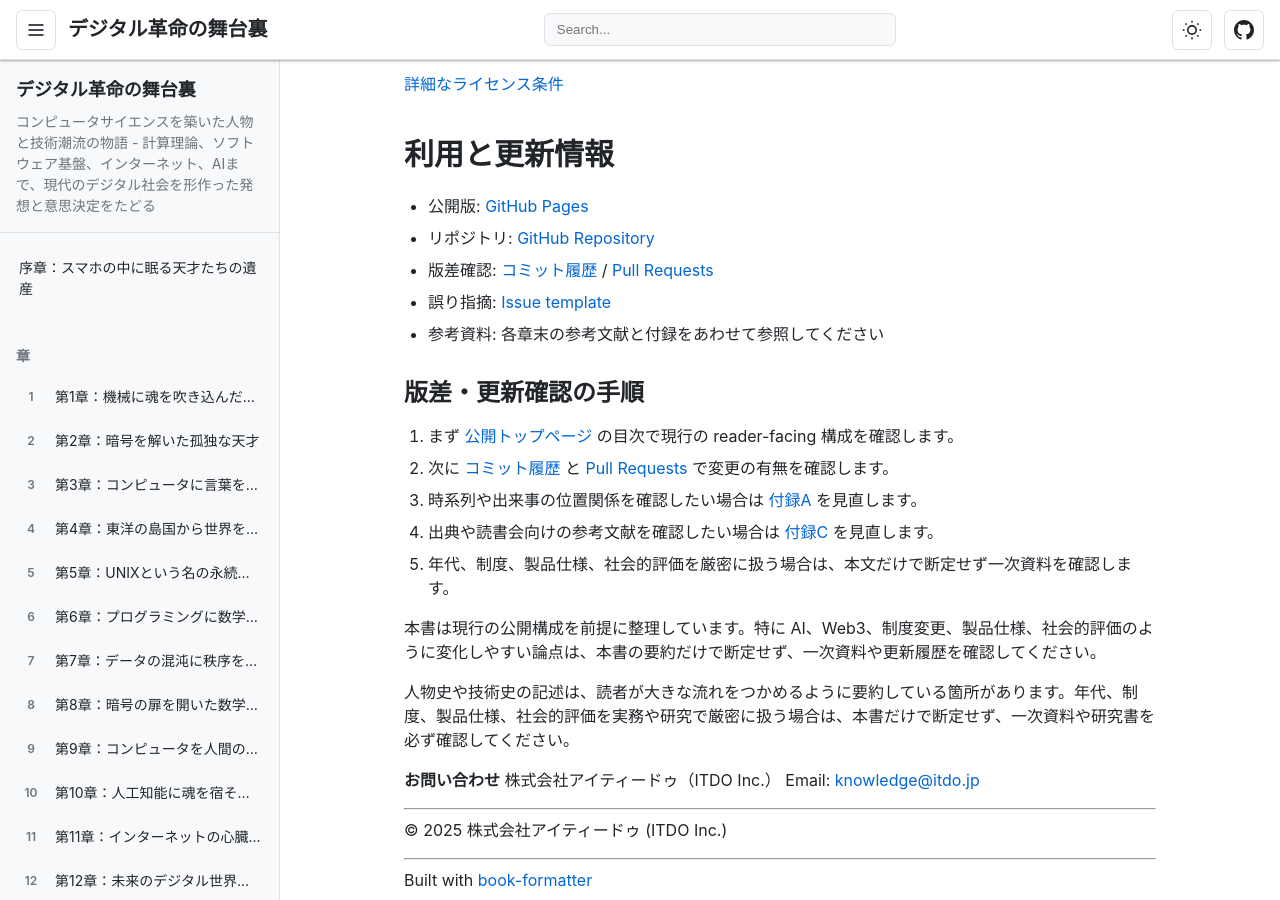
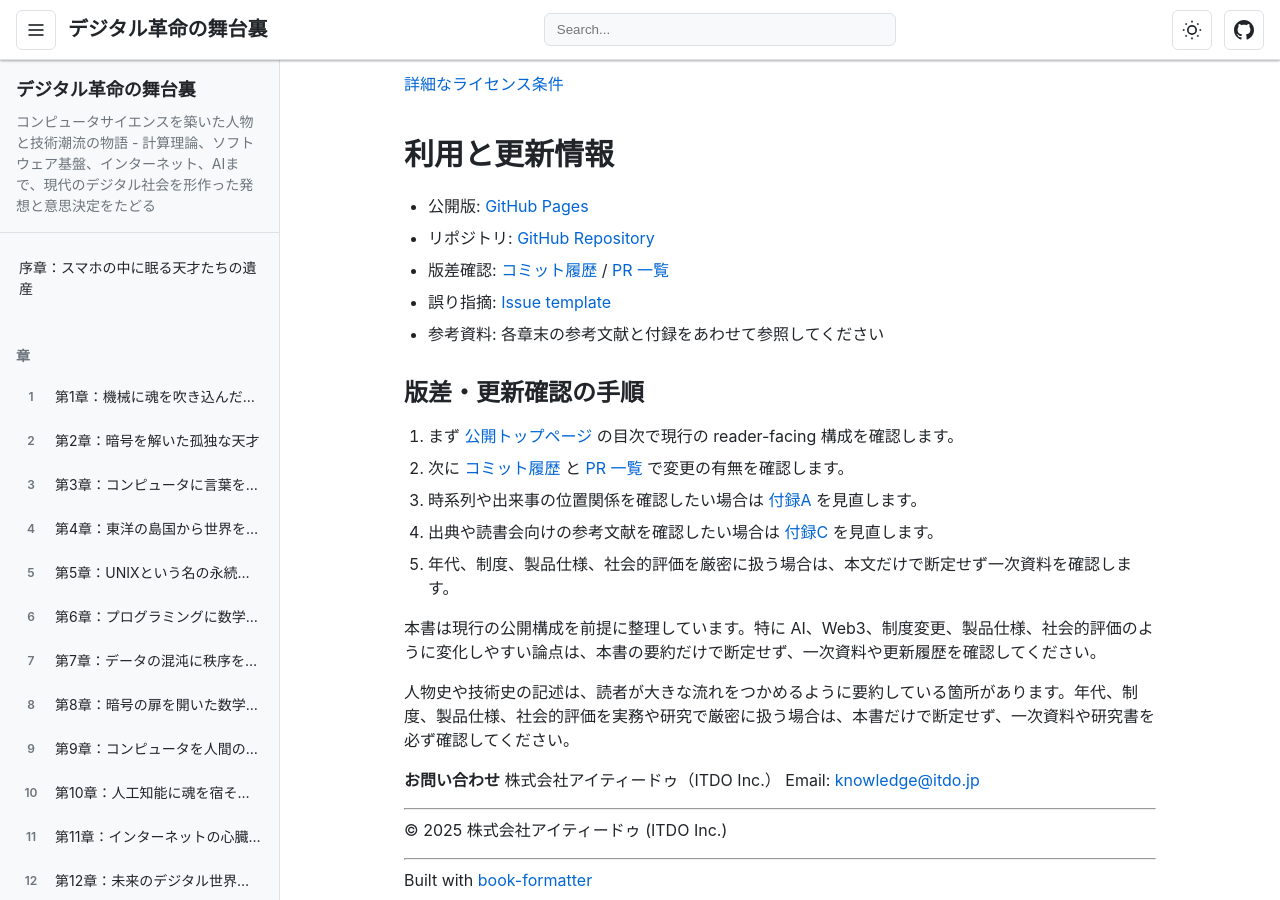
Before and after one commit to itdojp/cs-visionaries-book, a Jekyll site: the page built from docs/index.md, in a window 1280 px wide and 900 px high, scrolled down 6612 px. Built offline with Jekyll 4.4.1, drawn with Linux system fonts in a browser that asks for light colours; a script that is not in the unit is left out.

Commit message:
Use PR list label on top page (#159)

```diff
--- a/docs/index.md
+++ b/docs/index.md
@@ -193,14 +193,14 @@ ITコンサルティング・教育事業を展開。技術の本質を分かり
 
 - 公開版: [GitHub Pages](https://itdojp.github.io/cs-visionaries-book/)
 - リポジトリ: [GitHub Repository](https://github.com/itdojp/cs-visionaries-book)
-- 版差確認: [コミット履歴](https://github.com/itdojp/cs-visionaries-book/commits/main/) / [Pull Requests](https://github.com/itdojp/cs-visionaries-book/pulls)
+- 版差確認: [コミット履歴](https://github.com/itdojp/cs-visionaries-book/commits/main/) / [PR 一覧](https://github.com/itdojp/cs-visionaries-book/pulls)
 - 誤り指摘: [Issue template](https://github.com/itdojp/cs-visionaries-book/issues/new/choose)
 - 参考資料: 各章末の参考文献と付録をあわせて参照してください
 
 ### 版差・更新確認の手順
 
 1. まず [公開トップページ](https://itdojp.github.io/cs-visionaries-book/) の目次で現行の reader-facing 構成を確認します。
-2. 次に [コミット履歴](https://github.com/itdojp/cs-visionaries-book/commits/main/) と [Pull Requests](https://github.com/itdojp/cs-visionaries-book/pulls) で変更の有無を確認します。
+2. 次に [コミット履歴](https://github.com/itdojp/cs-visionaries-book/commits/main/) と [PR 一覧](https://github.com/itdojp/cs-visionaries-book/pulls) で変更の有無を確認します。
 3. 時系列や出来事の位置関係を確認したい場合は [付録A]({{ '/appendices/appendix-a/' | relative_url }}) を見直します。
 4. 出典や読書会向けの参考文献を確認したい場合は [付録C]({{ '/appendices/appendix-c/' | relative_url }}) を見直します。
 5. 年代、制度、製品仕様、社会的評価を厳密に扱う場合は、本文だけで断定せず一次資料を確認します。
```
